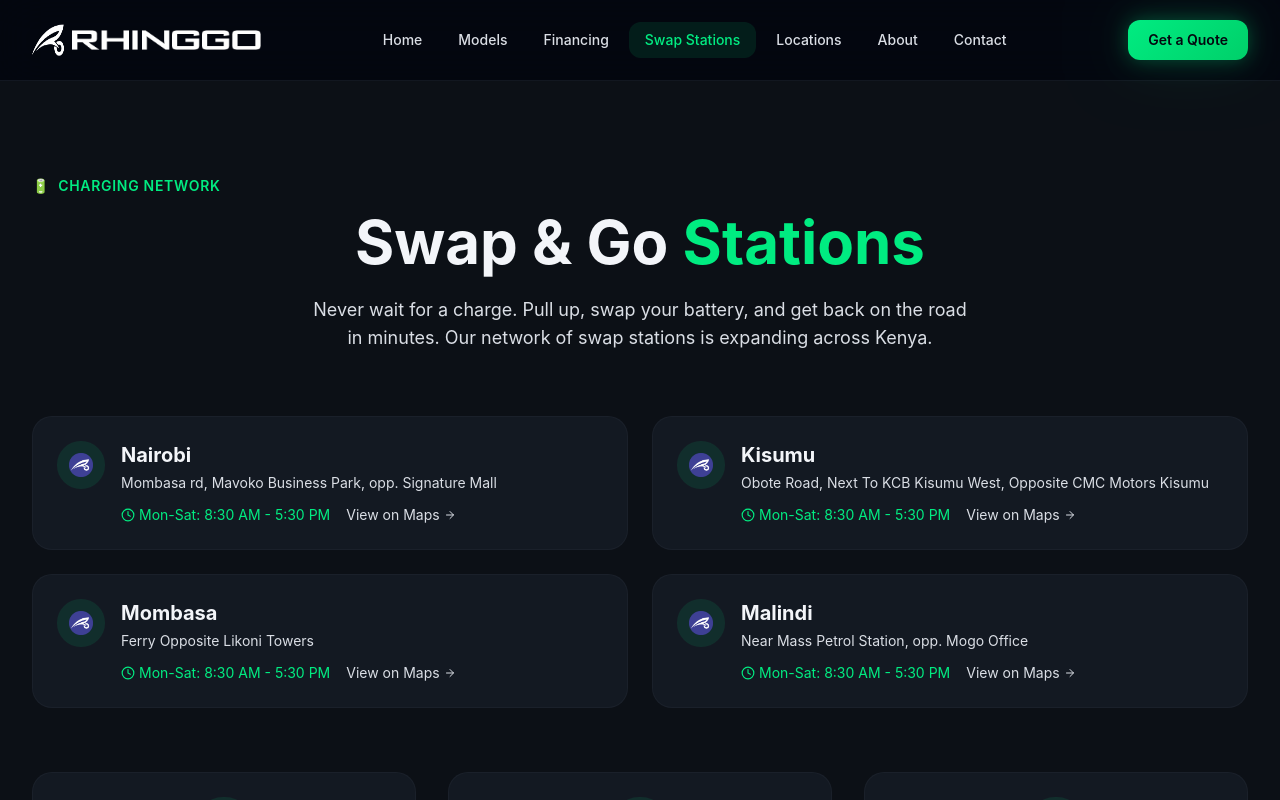
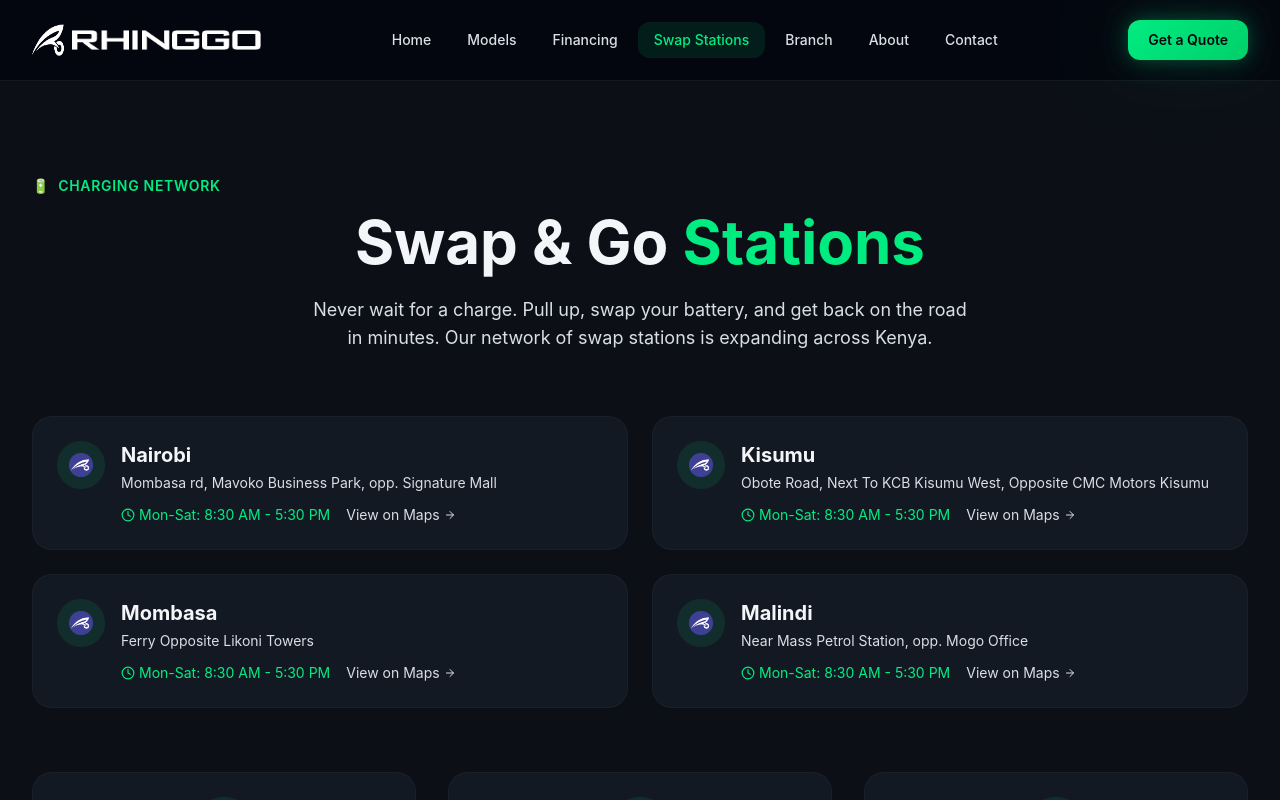
Before and after one commit to perejack/riggho, a React (Vite) app: page /swap-stations in a window 1280 px wide. Shown: the top 800 px of the page. Built offline with nearby package versions, Linux system fonts and the light colour scheme.

Commit message:
feat: update why choose us image, change locations to branch in nav

```diff
--- a/src/components/Header.tsx
+++ b/src/components/Header.tsx
@@ -10,7 +10,7 @@
   { to: "/products", label: "Models" },
   { to: "/financing", label: "Financing" },
   { to: "/swap-stations", label: "Swap Stations" },
-  { to: "/locations", label: "Locations" },
+  { to: "/locations", label: "Branch" },
   { to: "/about", label: "About" },
   { to: "/contact", label: "Contact" },
 ] as const;
--- a/src/routes/index.tsx
+++ b/src/routes/index.tsx
@@ -11,7 +11,7 @@
 import heroBg from "@/assets/background.jpeg";
 import tuktukProduct from "@/assets/tuktukbest.jpeg";
 import motorcycleProduct from "@/assets/motorcycle-chatgpt.png";
-import riderLifestyle from "@/assets/bodaboda rider.png";
+import whychooseustuktuk from "@/assets/rhigootuktuk.jpeg";
 import whatsappIcon from "@/assets/whatsapp-icon.png";
 import zeroFuelImg from "@/assets/zero-fuel.jpg";
 import zeroEmissionsImg from "@/assets/zero-emissions.jpg";
@@ -298,7 +298,7 @@
                 transition={{ duration: 0.4 }}
                 className="relative rounded-3xl overflow-hidden"
               >
-                <img src={riderLifestyle} alt="Happy RhingGo rider with electric tuktuk" loading="lazy" width={800} height={600} className="w-full h-auto object-cover" />
+                <img src={whychooseustuktuk} alt="Why Choose Our Electric Tuktuk" loading="lazy" width={800} height={600} className="w-full h-auto object-cover" />
                 {/* Gradient Overlay */}
                 <div className="absolute inset-0 bg-gradient-to-t from-background/80 via-transparent to-transparent" />
                 {/* Floating Badge */}
--- a/src/routes/swap-stations.tsx
+++ b/src/routes/swap-stations.tsx
@@ -189,7 +189,7 @@
                 rel="noopener noreferrer"
                 className="gradient-electric text-electric-foreground px-8 py-3.5 rounded-xl text-sm font-semibold inline-flex items-center gap-2 glow-electric hover:opacity-90 transition-all"
               >
-                <MapPin size={16} /> Find Nearest Station
+                <MapPin size={16} /> Find Swap Station
               </a>
             </div>
           </AnimatedSection>
```
